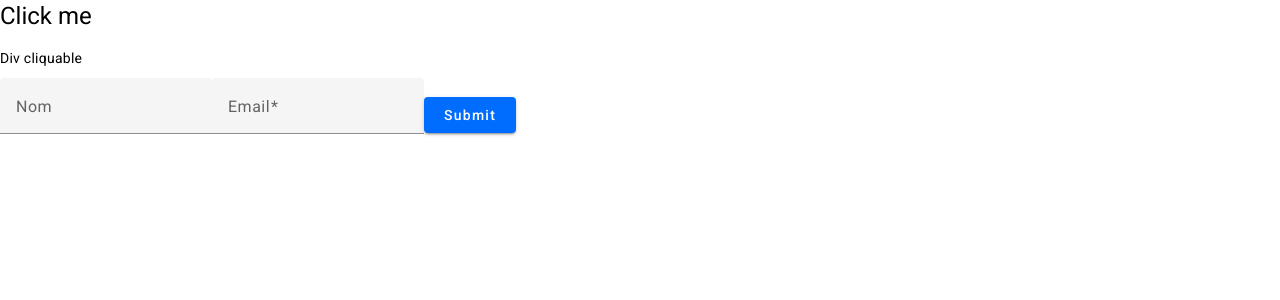
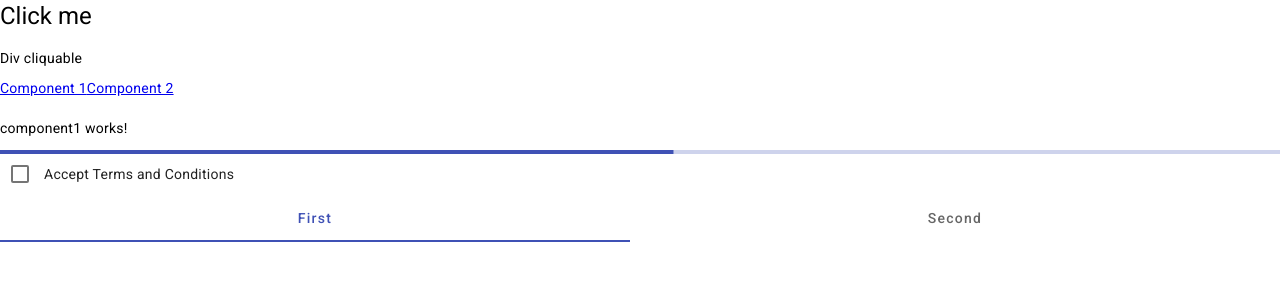
Before and after one commit to turbo-xav/angular-accessibility, an Angular app: page /component1 in a window 1280 px wide. Before the commit this address led to /. Shown: the top 300 px of the page. Built offline with nearby package versions, Linux system fonts and the light colour scheme.

Commit message:
Test aria attr

```diff
--- a/src/app/app.component.html
+++ b/src/app/app.component.html
@@ -2,18 +2,11 @@
 
 <div tabindex="0" (keydown)="handleButtonClick()" (click)="handleButtonClick()">Div cliquable</div>
 
-<form [formGroup]="myForm" (ngSubmit)="onSubmit()">
-  <mat-form-field appearance="fill">
-    <mat-label>Nom</mat-label>
-    <input matInput formControlName="name" aria-label="Nom" />
-  </mat-form-field>
 
-  <mat-form-field appearance="fill">
-    <mat-label>Email</mat-label>
-    <input matInput formControlName="email" />
-    <mat-error *ngIf="myForm.get('email')?.hasError('email')">Veuillez entrer un email valide</mat-error>
-    <mat-error *ngIf="myForm.get('email')?.hasError('required')">Le champ email est obligatoire</mat-error>
-  </mat-form-field>
 
-  <button mat-raised-button color="accent" type="submit">Submit</button>
-</form>
+<nav>
+  <a [routerLink]="['/component1']" routerLinkActive="active">Component 1</a>
+  <a [routerLink]="['/component2']" routerLinkActive="active">Component 2</a>
+</nav>
+<br />
+<router-outlet></router-outlet>
--- a/src/app/app.component.ts
+++ b/src/app/app.component.ts
@@ -1,5 +1,5 @@
 import { Component, OnInit } from '@angular/core';
-import { RouterOutlet } from '@angular/router';
+import { RouterLink, RouterOutlet } from '@angular/router';
 import { CommonModule } from '@angular/common';
 import { MatInputModule } from '@angular/material/input';
 import { MatButtonModule } from '@angular/material/button';
@@ -21,34 +21,18 @@ import { AccessibleDialogComponent } from './accessible-dialog/accessible-dialog
     MatInputModule,
     MatButtonModule,
     ReactiveFormsModule,
+    RouterLink,
   ],
   templateUrl: './app.component.html',
   styleUrl: './app.component.scss',
 })
 export class AppComponent implements OnInit {
-  myForm: FormGroup = this.fb.group({
-    name: [''],
-    email: ['', [Validators.required, Validators.email]],
-  });
+  constructor(private dialog: MatDialog) {}
 
-  constructor(
-    private fb: FormBuilder,
-    private dialog: MatDialog,
-  ) {}
-
-  ngOnInit(): void {
-    this.myForm.valueChanges.subscribe(() => {
-      console.warn(this.myForm.controls['email'].errors);
-    });
-  }
-
-  onSubmit() {
-    console.log(this.myForm.value);
-    this.myForm.reset();
-    this.dialog.open(AccessibleDialogComponent);
-  }
+  ngOnInit(): void {}
 
   handleButtonClick() {
     console.log('Le bouton a été cliqué');
+    this.dialog.open(AccessibleDialogComponent);
   }
 }
--- a/src/app/app.routes.ts
+++ b/src/app/app.routes.ts
@@ -1,3 +1,9 @@
 import { Routes } from '@angular/router';
+import { Component1Component } from './component1/component1.component';
+import { Component2Component } from './component2/component2.component';
 
-export const routes: Routes = [];
+export const routes: Routes = [
+  { path: '', redirectTo: '/component2', pathMatch: 'full' },
+  { path: 'component1', component: Component1Component },
+  { path: 'component2', component: Component2Component },
+];
--- /dev/null
+++ b/src/app/component1/component1.component.html
@@ -0,0 +1,7 @@
+<p>component1 works!</p>
+<mat-progress-bar mode="determinate" [value]="progress" [attr.aria-label]="currentState"></mat-progress-bar>
+<mat-checkbox aria-label="Accept terms">Accept Terms and Conditions</mat-checkbox>
+<mat-tab-group>
+  <mat-tab label="First" aria-label="First tab"></mat-tab>
+  <mat-tab label="Second" aria-label="Second tab"></mat-tab>
+</mat-tab-group>
--- /dev/null
+++ b/src/app/component1/component1.component.ts
@@ -0,0 +1,33 @@
+import { Component, OnInit } from '@angular/core';
+import { MatProgressBar } from '@angular/material/progress-bar';
+import { interval, take, takeUntil, takeWhile, tap } from 'rxjs';
+import { MatCheckbox } from '@angular/material/checkbox';
+import { MatTab, MatTabGroup } from '@angular/material/tabs';
+
+@Component({
+  selector: 'app-component1',
+  standalone: true,
+  imports: [MatProgressBar, MatCheckbox, MatTabGroup, MatTab],
+  templateUrl: './component1.component.html',
+  styleUrl: './component1.component.scss',
+})
+export class Component1Component implements OnInit {
+  progress = 0;
+  currentState = 'Loading';
+
+  ngOnInit() {
+    const sub = interval(100)
+      .pipe(
+        takeWhile(() => this.progress < 100),
+        tap(() => {
+          this.progress += 1;
+          console.warn(this.progress);
+          if (this.progress >= 100) {
+            this.progress = 100;
+            this.currentState = 'Loaded';
+          }
+        }),
+      )
+      .subscribe();
+  }
+}
--- /dev/null
+++ b/src/app/component2/component2.component.html
@@ -0,0 +1,17 @@
+<form [formGroup]="myForm" (ngSubmit)="onSubmit()">
+  <mat-form-field appearance="fill">
+    <mat-label>Nom</mat-label>
+    <input matInput formControlName="name" aria-label="Nom" />
+  </mat-form-field>
+
+  <mat-form-field appearance="fill">
+    <mat-label>Email</mat-label>
+    <input matInput formControlName="email" />
+    <mat-error *ngIf="myForm.get('email')?.hasError('email')">Veuillez entrer un email valide</mat-error>
+    <mat-error *ngIf="myForm.get('email')?.hasError('required')">Le champ email est obligatoire</mat-error>
+  </mat-form-field>
+
+  <mat-checkbox formControlName="accept" aria-label="Accept terms">Accept Terms and Conditions</mat-checkbox>
+
+  <button mat-raised-button color="accent" type="submit">Submit</button>
+</form>
--- /dev/null
+++ b/src/app/component2/component2.component.ts
@@ -0,0 +1,55 @@
+import { Component, OnInit } from '@angular/core';
+import { Router } from '@angular/router';
+import { MatButton } from '@angular/material/button';
+import { MatError, MatFormField, MatLabel } from '@angular/material/form-field';
+import { MatInput } from '@angular/material/input';
+import { NgIf } from '@angular/common';
+import {
+  FormBuilder,
+  FormGroup,
+  ReactiveFormsModule,
+  Validators,
+} from '@angular/forms';
+import { MatDialog } from '@angular/material/dialog';
+import { AccessibleDialogComponent } from '../accessible-dialog/accessible-dialog.component';
+import { MatCheckbox } from '@angular/material/checkbox';
+import { MatTabGroup } from '@angular/material/tabs';
+
+@Component({
+  selector: 'app-component2',
+  standalone: true,
+  imports: [
+    MatButton,
+    MatError,
+    MatFormField,
+    MatInput,
+    MatLabel,
+    NgIf,
+    ReactiveFormsModule,
+    MatCheckbox,
+    MatTabGroup,
+  ],
+  templateUrl: './component2.component.html',
+  styleUrl: './component2.component.scss',
+})
+export class Component2Component implements OnInit {
+  myForm: FormGroup = this.fb.group({
+    name: [''],
+    email: ['', [Validators.required, Validators.email]],
+    accept: [true],
+  });
+
+  constructor(
+    private readonly router: Router,
+    private fb: FormBuilder,
+  ) {}
+
+  ngOnInit(): void {
+    setTimeout(() => this.myForm.get('accept')?.setValue(false), 2000);
+  }
+
+  onSubmit() {
+    console.log(this.myForm.value);
+    this.myForm.reset();
+  }
+}
```
Also changed, not shown: src/app/component1/component1.component.scss (added), src/app/component2/component2.component.scss (added), 2 other files (tests, documents, lock files or other folders).
